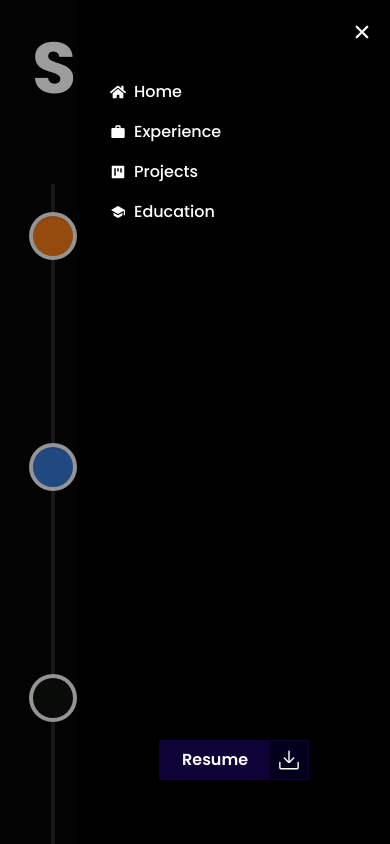
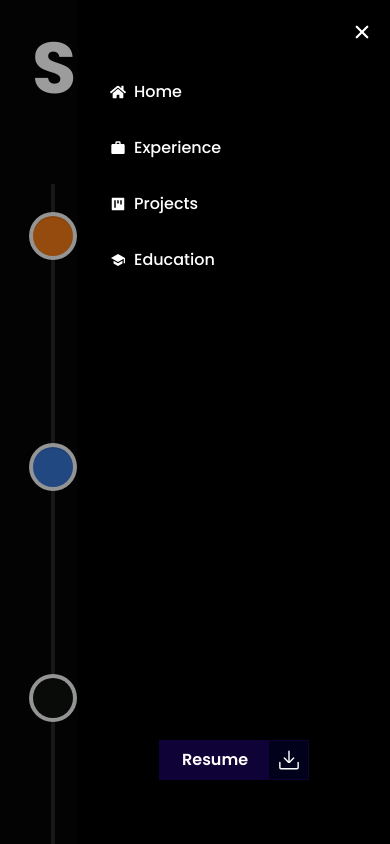
Before and after one commit to sharmashekhar0/shekharsharma-nextjs, a Next.js app: page /education in a window 390 px wide. Both pictures are taken after a click on the icon 346 px from the left and 68 px from the top of the page. Shown: the top 844 px of the page. Built offline with nearby package versions, Linux system fonts and the light colour scheme.

Commit message:
fix menu items position

```diff
--- a/src/components/Header/Header.jsx
+++ b/src/components/Header/Header.jsx
@@ -88,7 +88,7 @@ export default function Header() {
 							: "animate__slideInRight"
 					} `}
 				>
-					<div className=" h-screen w-4/5 bg-black flex flex-col justify-between">
+					<div className="h-screen w-4/5 bg-black flex flex-col justify-between">
 						<div className="flex flex-col h-full">
 							<div className="h-16 flex items-center justify-end px-4">
 								<IoClose
@@ -96,7 +96,7 @@ export default function Header() {
 									onClick={closeMenu}
 								/>
 							</div>
-							<div className="px-8 flex flex-col gap-4 p-4">
+							<div className="px-8 flex flex-col gap-8 p-4">
 								<Link
 									href={"/"}
 									prefetch
```
